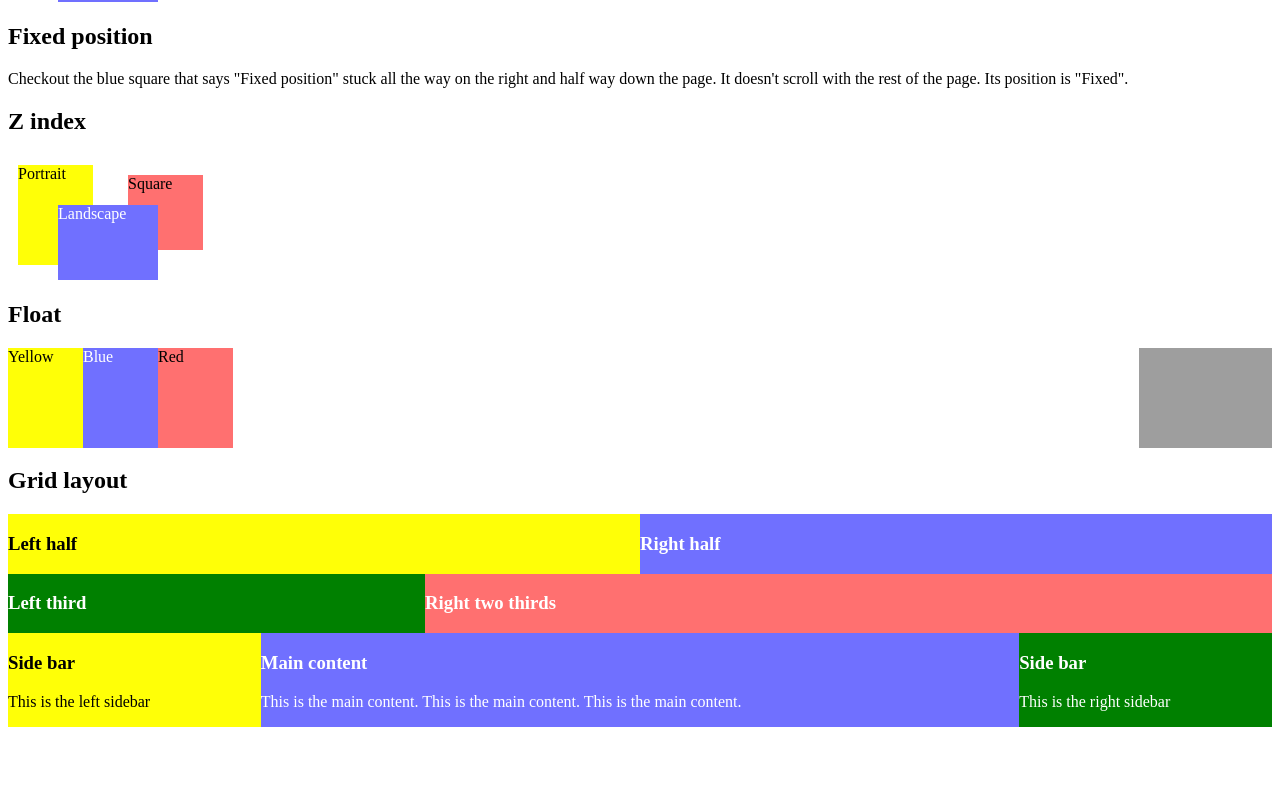
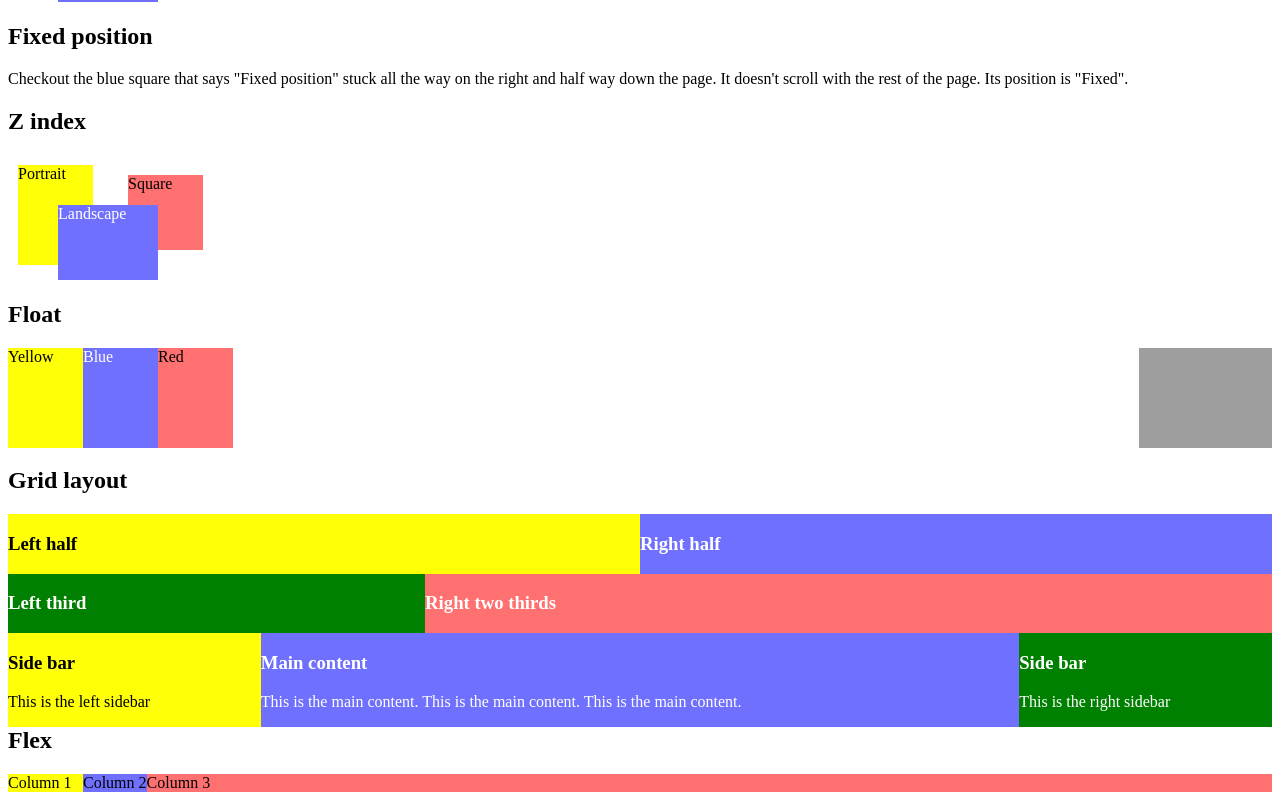
Before and after one commit to VivianDongChen/kanbas-react-web-app-cs5610-fa24, a React (Create React App) app: page /#/labs/Lab2 in a window 1280 px wide. Shown: the part 3565-4365 px from the top of the page. Before the commit the page ends 4292 px from the top, so only its background shows below. Built offline with nearby package versions, Linux system fonts and the light colour scheme; grey boxes are pictures that could not be loaded.

Commit message:
3.1.19 flex

```diff
--- a/src/Labs/Lab2/index.css
+++ b/src/Labs/Lab2/index.css
@@ -216,28 +216,46 @@ p#wd-id-selector-2 {
 .wd-grid-row {
   clear: both;
 }
+
 .wd-grid-col-half-page {
   width: 50%;
   float: left;
 }
+
 .wd-grid-col-third-page {
   width: 33%;
   float: left;
 }
-  .wd-grid-col-two-thirds-page
-  {
+
+.wd-grid-col-two-thirds-page {
   width: 67%;
   float: left;
 }
+
 .wd-grid-col-left-sidebar {
   width: 20%;
   float: left;
 }
+
 .wd-grid-col-main-content {
   width: 60%;
   float: left;
 }
+
 .wd-grid-col-right-sidebar {
   width: 20%;
   float: left;
 }
+
+.wd-flex-row-container {
+  display: flex;
+  flex-direction: row;
+}
+
+.wd-flex-grow-1 {
+  flex-grow: 1;
+}
+
+.wd-width-75px {
+  width: 75px;
+}
--- a/src/Labs/Lab2/index.tsx
+++ b/src/Labs/Lab2/index.tsx
@@ -338,6 +338,24 @@ export default function Lab2() {
           </div>
         </div>
       </div>
+      <div id="wd-css-flex">
+        <h2>Flex</h2>
+        <div className="wd-flex-row-container">
+          <div
+            className="wd-bg-color-yellow
+            wd-width-75px"
+          >
+            Column 1
+          </div>
+          <div className="wd-bg-color-blue">Column 2</div>
+          <div
+            className="wd-bg-color-red
+            wd-flex-grow-1"
+          >
+            Column 3
+          </div>
+        </div>
+      </div>
     </div>
   );
 }
```
Lines whose indentation alone changed are shown as unchanged.
